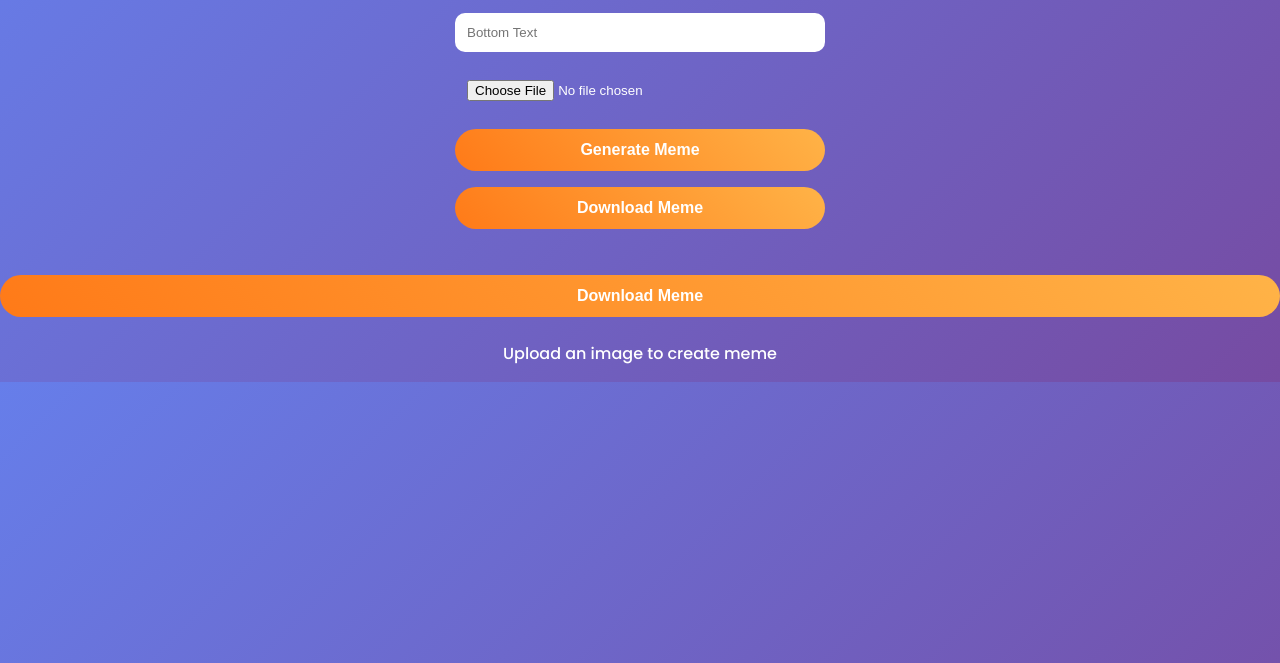
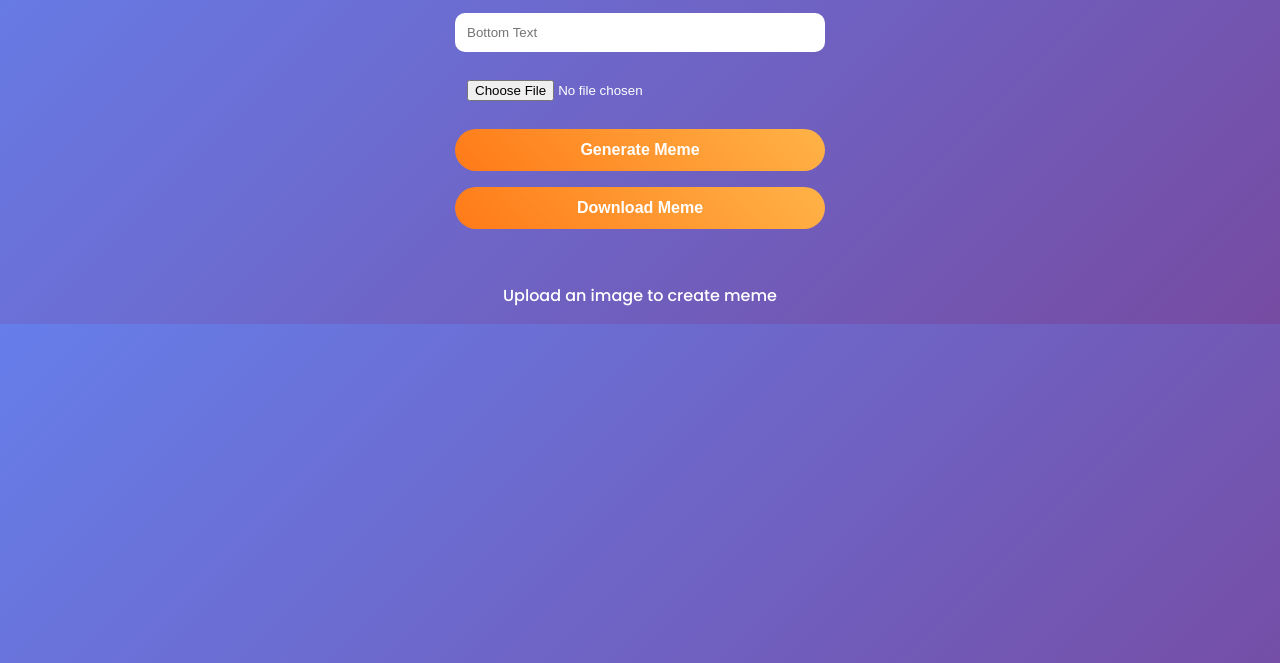
Before and after one commit to Dhayalan04/meme-generator, a plain HTML site: page index.html in a window 1280 px wide. Shown: the part 137-800 px from the top of the page. Drawn offline with nearby package versions, Linux system fonts and the light colour scheme.

Commit message:
Remove download button from index.html

```diff
--- a/index.html
+++ b/index.html
@@ -35,7 +35,6 @@
 </body>
 </html>
 
-<button onclick="downloadMeme()">Download Meme</button>
 <p>Upload an image to create meme</p>
 <h2 id="top"></h2>
 <h2 id="bottom"></h2>
```
